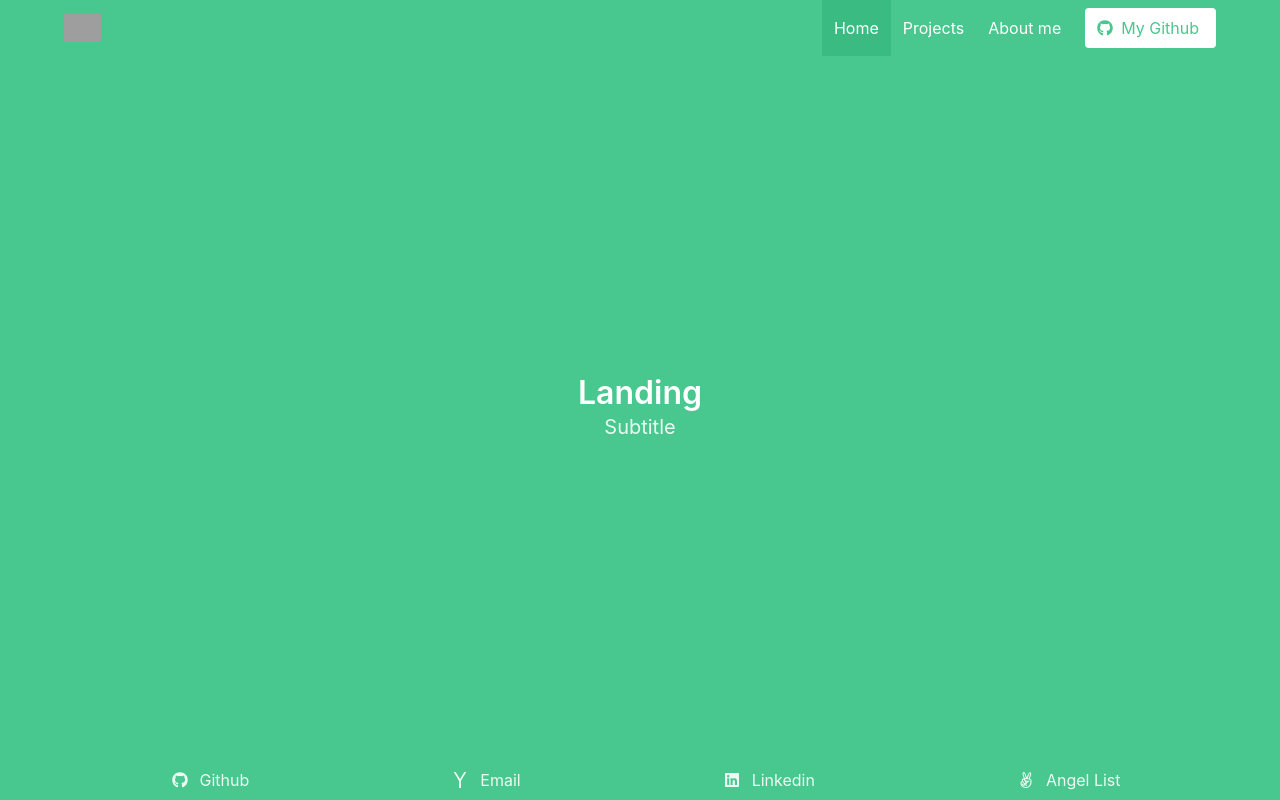
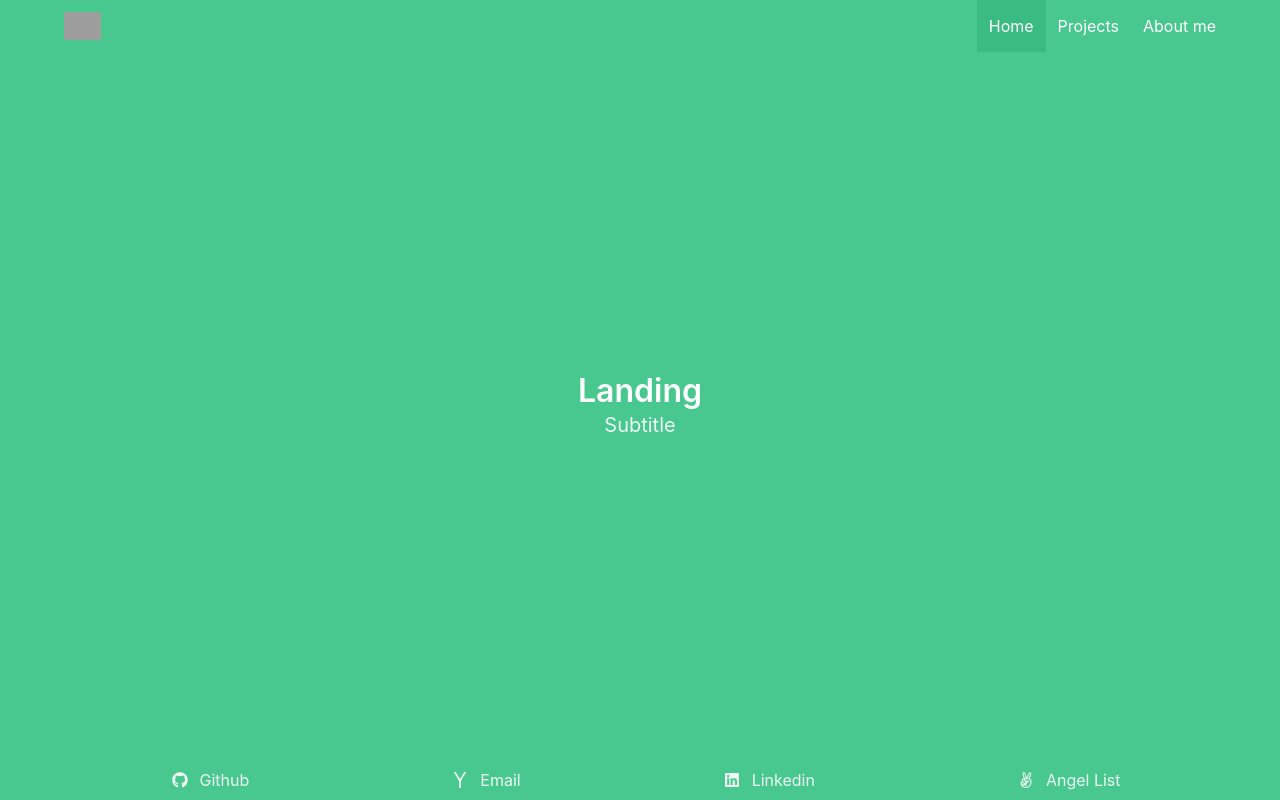
Before and after one commit to KKJZ/Portfolio-KyleS, a React (Create React App) app: page / in a window 1280 px wide. Built offline with nearby package versions, Linux system fonts and the light colour scheme; grey boxes are pictures that could not be loaded.

Commit message:
removed github in nav

```diff
--- a/src/component/Nav.js
+++ b/src/component/Nav.js
@@ -99,14 +99,6 @@ class Navbar extends Component {
                 <a href="/about" onClick={this.aboutClick} className={aboutClasses}>
                   About me
                 </a>
-                <span className="navbar-item">
-                  <a href="https://github.com/KKJZ" target="_blank" className="button is-success is-inverted">
-                    <span className="icon">
-                      <i className="fab fa-github"></i>
-                    </span>
-                    <span>My Github</span>
-                  </a>
-                </span>
               </div>
             </div>
           </div>
```
